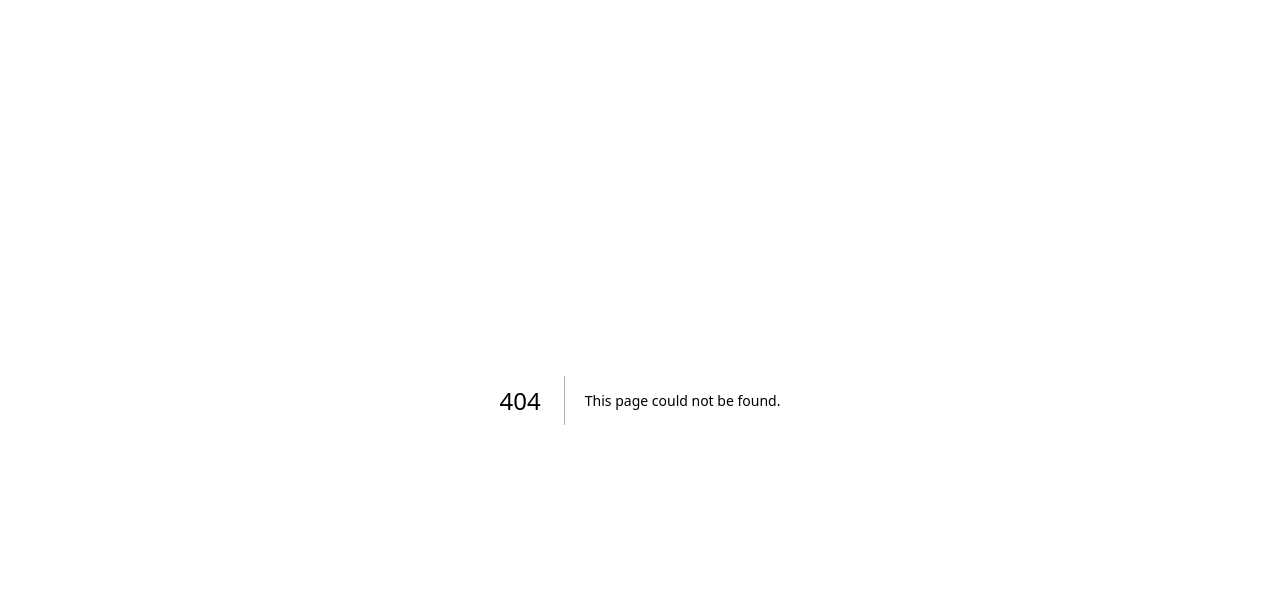
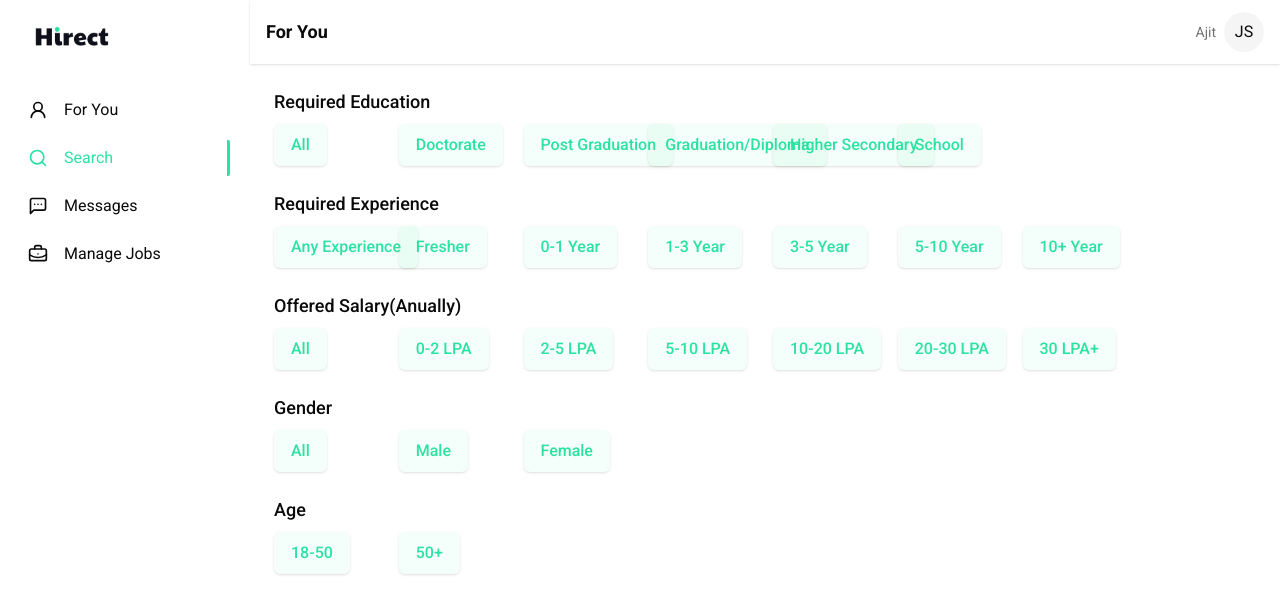
Before and after one commit to DEBargha2004/hireme, a Next.js app: page /dashboard/search in a window 1280 px wide. Before the commit this address had no page. Shown: the top 614 px of the page. Built offline with nearby package versions, Linux system fonts and the light colour scheme.

Commit message:
feat
search page added

```diff
--- a/src/app/(app)/dashboard/layout.tsx
+++ b/src/app/(app)/dashboard/(job-list)/layout.tsx
@@ -4,7 +4,7 @@ import { dashboardTabs } from "@/constants/tabs";
 import { cn } from "@/lib/utils";
 import Link from "next/link";
 import { usePathname } from "next/navigation";
-import DashboardJobFilter from "./_components/filter";
+import DashboardJobFilter from "../_components/filter";
 
 export default function Layout({ children }: { children: React.ReactNode }) {
   const pathname = usePathname();
--- /dev/null
+++ b/src/app/(app)/dashboard/search/page.tsx
@@ -0,0 +1,46 @@
+"use client";
+
+import { Button } from "@/components/ui/button";
+import { filterSections } from "@/constants/filter";
+import { cn } from "@/lib/utils";
+import Link from "next/link";
+import { usePathname, useSearchParams } from "next/navigation";
+import { use } from "react";
+
+export default function Page({
+  searchParams,
+}: {
+  searchParams: Promise<{ [key: string]: string }>;
+}) {
+  const searchParamsObj = use(searchParams);
+  const pathname = usePathname();
+  return (
+    <main className="space-y-6">
+      {filterSections.map((f) => (
+        <div key={f.key} className="space-y-2">
+          <h1 className="text-lg font-medium">{f.title}</h1>
+          <div className="grid grid-cols-8 gap-4">
+            {f.options.map((o) => (
+              <Link
+                key={o.value}
+                href={`${pathname}?${new URLSearchParams({
+                  ...(searchParamsObj ?? {}),
+                  [f.key]: o.value,
+                }).toString()}`}
+              >
+                <Button
+                  className={cn(
+                    "bg-primary/5 hover:bg-primary/10 text-primary border border-transparent text-base py-5",
+                    searchParamsObj[f.key] === o.value && "border-primary",
+                  )}
+                >
+                  {o.label}
+                </Button>
+              </Link>
+            ))}
+          </div>
+        </div>
+      ))}
+    </main>
+  );
+}
--- /dev/null
+++ b/src/constants/filter.ts
@@ -0,0 +1,143 @@
+type Option = {
+  label: string;
+  value: string;
+};
+
+export type FilterSection = {
+  title: string;
+  key: string;
+  options: Option[];
+};
+
+export const filterSections: FilterSection[] = [
+  {
+    title: "Required Education",
+    key: "edu",
+    options: [
+      {
+        label: "All",
+        value: "all",
+      },
+      {
+        label: "Doctorate",
+        value: "doctorate",
+      },
+      {
+        label: "Post Graduation",
+        value: "post-graduation",
+      },
+      {
+        label: "Graduation/Diploma",
+        value: "graduation-diploma",
+      },
+      {
+        label: "Higher Secondary",
+        value: "higher-secondary",
+      },
+      {
+        label: "School",
+        value: "school",
+      },
+    ],
+  },
+  {
+    title: "Required Experience",
+    key: "exp",
+    options: [
+      {
+        label: "Any Experience",
+        value: "any",
+      },
+      {
+        label: "Fresher",
+        value: "0",
+      },
+      {
+        label: "0-1 Year",
+        value: "0-1",
+      },
+      {
+        label: "1-3 Year",
+        value: "1-3",
+      },
+      {
+        label: "3-5 Year",
+        value: "3-5",
+      },
+      {
+        label: "5-10 Year",
+        value: "5-10",
+      },
+      {
+        label: "10+ Year",
+        value: "10+",
+      },
+    ],
+  },
+  {
+    title: "Offered Salary(Anually)",
+    key: "salary",
+    options: [
+      {
+        label: "All",
+        value: "all",
+      },
+      {
+        label: "0-2 LPA",
+        value: "0-2",
+      },
+      {
+        label: "2-5 LPA",
+        value: "2-5",
+      },
+      {
+        label: "5-10 LPA",
+        value: "5-10",
+      },
+      {
+        label: "10-20 LPA",
+        value: "10-20",
+      },
+      {
+        label: "20-30 LPA",
+        value: "20-30",
+      },
+      {
+        label: "30 LPA+",
+        value: "30+",
+      },
+    ],
+  },
+  {
+    title: "Gender",
+    key: "gender",
+    options: [
+      {
+        label: "All",
+        value: "all",
+      },
+      {
+        label: "Male",
+        value: "male",
+      },
+      {
+        label: "Female",
+        value: "female",
+      },
+    ],
+  },
+  {
+    title: "Age",
+    key: "age",
+    options: [
+      {
+        label: "18-50",
+        value: "18-50",
+      },
+      {
+        label: "50+",
+        value: "50+",
+      },
+    ],
+  },
+];
```
Also changed, not shown: src/app/(app)/dashboard/(job-list)/new/page.tsx (renamed from src/app/(app)/dashboard/new/page.tsx), src/app/(app)/dashboard/(job-list)/page.tsx (renamed from src/app/(app)/dashboard/page.tsx).
